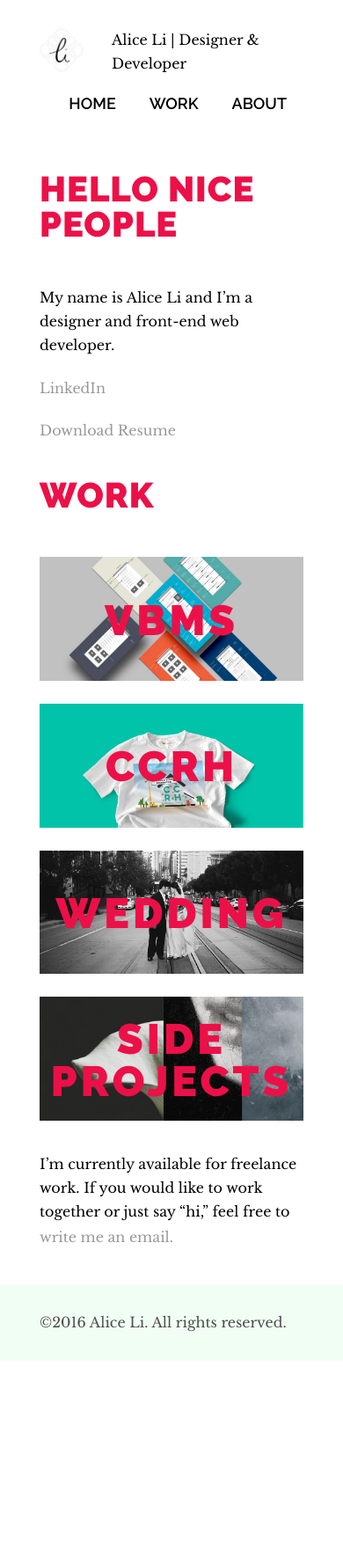
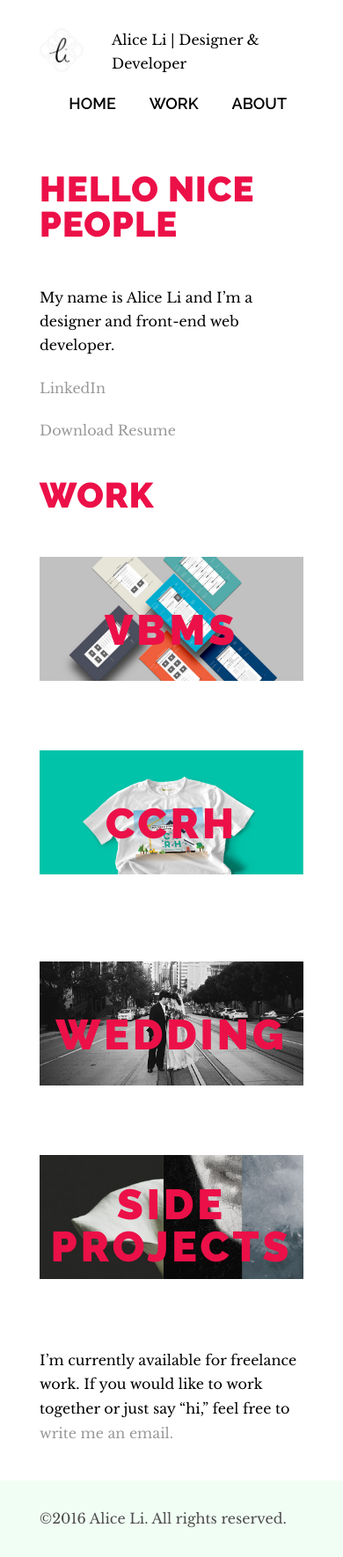
Before and after one commit to alicelifogarty/profile, a Jekyll site: the page built from index.html, in a window 390 px wide. Shown: the whole page at 88% size. Built offline with Jekyll 4.4.1, drawn with Linux system fonts in a browser that asks for light colours; nearby versions of some CDN libraries; before the commit the page ends 1547 px from its top, so only the background shows below that.

Commit message:
Print CSS

```diff
--- a/css/style.css
+++ b/css/style.css
@@ -226,6 +226,25 @@
 #return-to-top:hover i {
     color: #fff;
     top: 5px;
+}
+
+/* Home */
+
+.mainWork .homePageWorkThumbnails article {
+	min-height:200px;
+
+}
+
+.mainWork .homePageWorkThumbnails article {
+	margin:20px 0;
+}
+
+.mainWork .homePageWorkThumbnails .box {
+	width: 50%;
+}
+
+.row.homePageWorkThumbnails {
+    margin: 0 -10px;
 }
 
 /*About*/
@@ -621,6 +640,12 @@
 	}
 }
 
+@media screen and (max-width: 880px){
+	.mainWork .homePageWorkThumbnails .box {
+		width:100%;
+	}
+}
+
 @media screen and (max-width: 768px){
 
 	.container {
@@ -680,6 +705,10 @@
 }
 
 @media screen and (max-width:588px) {
+
+	.container {
+		max-width: 450px;
+	}
 
 	.movingNav .box {
     	width: 100%;
@@ -837,3 +866,70 @@
 	}
 
 }
+
+@media print {
+  nav, .movingNav, .hero .workSubh1 ul, #return-to-top, #return-to-top i, #return-to-top:hover, #return-to-top:hover i {
+     display: none;
+   }
+
+   .sideProjectsHero .workSubh1,
+   .hero .workSubh1 {
+	padding: .5in 0;
+	}
+
+	.workSub h1 {
+    padding-top: 2cm;
+	}
+
+	.workSub article {
+    padding-bottom: 0;
+	}
+
+	.workSubh1 {
+		padding: 2cm 0;
+	}
+
+	h1 {
+		padding: 0;
+	}
+
+	.content660 {
+		width:100%;
+	}
+
+	.weddingGrid .box ,
+	.box.bigBox,
+	.box.connect,
+	.box.connect.imgMargin,
+	.box {
+    width: 100%;
+	}
+
+	article {
+		padding:0;
+	}
+
+	article .titleAndLinks {
+    	top: 27%;
+	}
+
+	article .homePageWorkThumbnails .titleAndLinks .twoLinerh1 {
+		line-height: 1;
+	}
+
+	article.sideProjects.homePage .titleAndLinks {
+    	top: 16%;
+	}
+
+	.hello {
+		padding: 1cm 0;
+	}
+
+	.mainWork article {
+    	margin: 1cm 0;
+	}
+
+	.weddingGrid img {
+		width:80%;
+	}
+}
--- a/index.html
+++ b/index.html
@@ -28,57 +28,36 @@
 <div class ="clearfix container">
     <section class="navSub mainWork">
       <h1>Work</h1>
+      <div class="row homePageWorkThumbnails">
+        <div class="box">
           <article class="vbms">
             <div class="titleAndLinks">
               <h1><a href="vbms.html" class="hvr-underline-from-left">VBMS</a></h1>
-<!--          <ul>
-            <li><a href="vbms.html#vbmsWeb" class="hvr-underline-from-left">Web</a></li>
-            <li><a href="vbms.html#vbmsVideos" class="hvr-underline-from-left">Videos</a></li>
-            <li><a href="vbms.html#vbmsBranding" class="hvr-underline-from-left">Branding</a></li>
-          </ul> -->
             </div><!-- end titleAndLinks -->
             <a href="vbms.html"><img src="img/mainWork/vbms.jpg" alt="VBMS" class="mainWorkImage" /></a>
           </article>
           <article class="ccrh">
             <div class="titleAndLinks">
               <h1><a href="ccrh.html" class="hvr-underline-from-left">CCRH</a></h1>
-<!--          <ul>
-            <li><a href="ccrh.html#ccrhWeb" class="hvr-underline-from-left">Web</a></li>
-            <li><a href="ccrh.html#ccrhPrint" class="hvr-underline-from-left">Print</a></li>
-            <li><a href="ccrh.html#tshirt" class="hvr-underline-from-left">T-Shirt</a></li>
-          </ul> -->
-        </div><!-- end titleAndLinks -->
+            </div>
             <a href="ccrh.html" ><img src="img/mainWork/cchrTshirt.jpg" alt="CCRH" class="mainWorkImage"/></a>
           </article>
-
-<!--      <article class="sbg">
-        <h1><a href="sbg.html" class="hvr-underline-from-left">SBG</a></h1>
-        <ul>
-          <li><a href="sbg.html#sbgBranding" class="hvr-underline-from-left">Branding</a></li>
-          <li><a href="sbg.html#sbgInfographics" class="hvr-underline-from-left">Infographics</a></li>
-        </ul>
-      </article> -->
+        </div> <!--closes box -->
+        <div class="box">
           <article class="wedding">
             <div class="titleAndLinks">
               <h1><a href="wedding.html" class="hvr-underline-from-left">Wedding</a></h1>
-<!--          <ul>
-            <li><a href="wedding.html#monogram" class="hvr-underline-from-left">Monogram</a></li>
-            <li><a href="wedding.html#weddingPrint" class="hvr-underline-from-left">Print</a></li>
-            <li><a href="wedding.html#weddingWeb" class="hvr-underline-from-left">Web</a></li>
-          </ul> -->
             </div><!-- end titleAndLinks -->
             <a href="wedding.html" ><img src="img/mainWork/wedding.jpg" alt="Wedding" class="mainWorkImage" /></a>
           </article>
-      <article class="sideProjects">
+          <article class="sideProjects homePage">
             <div class="titleAndLinks">
               <h1 class="twoLinerh1"><a href="sideProjects.html" class="hvr-underline-from-left">Side Projects</a></h1>
-<!--          <ul>
-            <li><a href="sideProjects.html#handLettering" class="hvr-underline-from-left">Hand Lettering</a></li>
-            <li><a href="sideProjects.html#posters" class="hvr-underline-from-left">Posters</a></li>
-          </ul> -->
             </div><!-- end titleAndLinks -->
             <a href="sideProjects.html"><img src="img/mainWork/goodbyeposter.jpg" alt="Side Projects" class="mainWorkImage"/></a>
           </article>
+        </div> <!-- closes box -->
+      </div> <!-- closes row-->
       <p class="content660 lastLine">I’m currently available for freelance work. If you would like to work together or just say “hi,” feel free to<a href="mailto:alicelifogarty@gmail.com" target="_top" class="hvr-underline-from-left">write me an email.</a></p>
     </section>
   </div> <!-- closes clearfix and container -->
```
Lines whose indentation alone changed are shown as unchanged.
